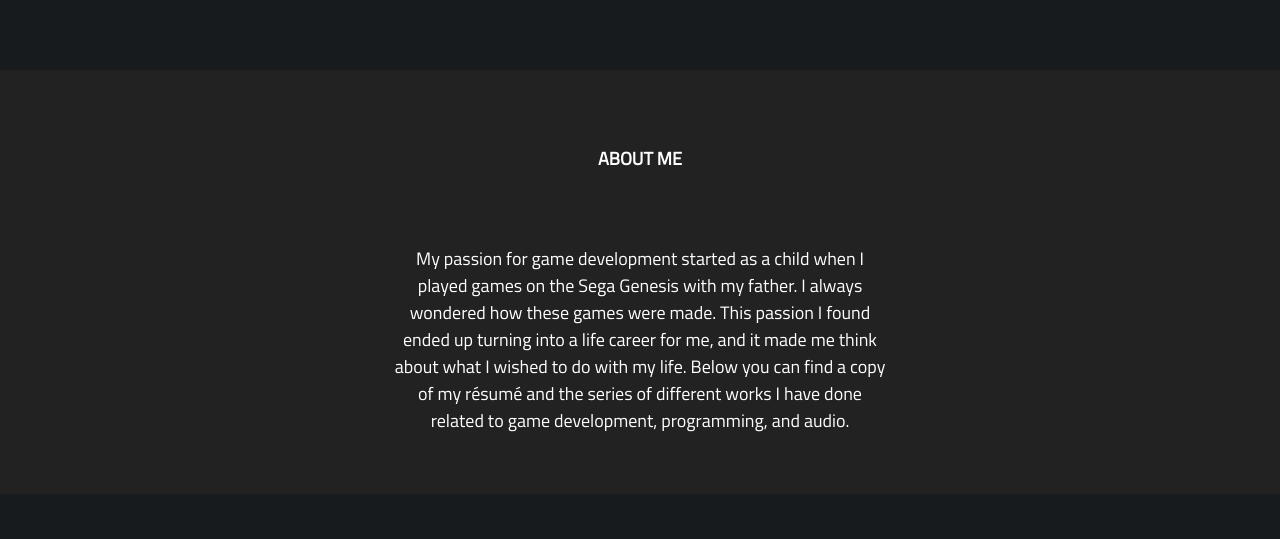
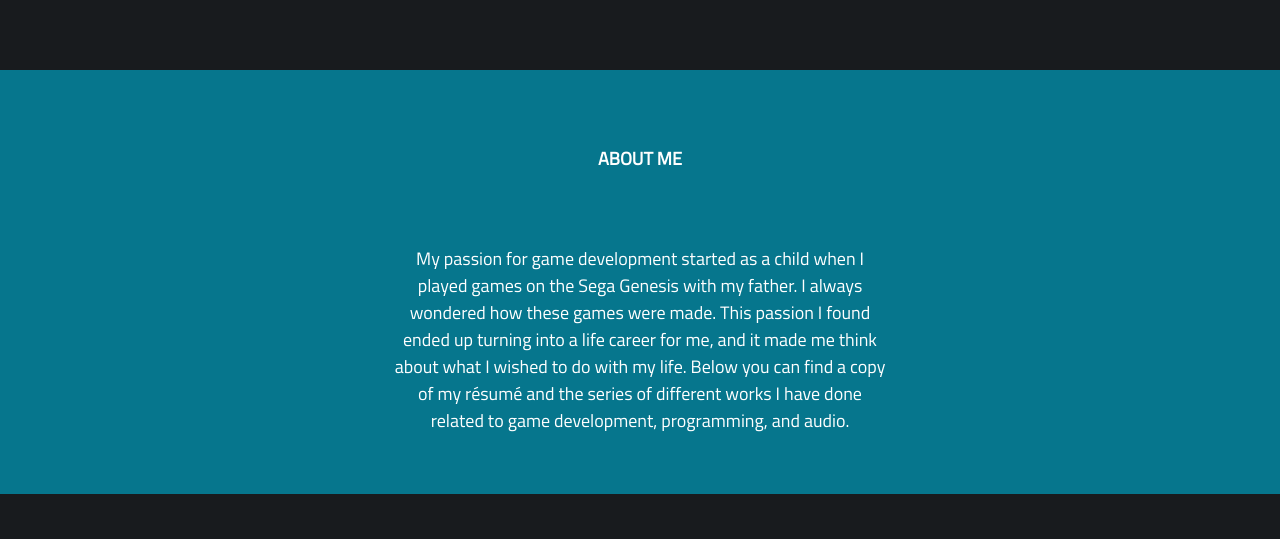
Before and after one commit to jtscorpion3/Portfolio, a plain HTML site: page index.html in a window 1280 px wide. Shown: the part 413-952 px from the top of the page. Drawn offline with Linux system fonts and the light colour scheme; files whose address does not match are found by name.

Commit message:
Update index.html

```diff
--- a/index.html
+++ b/index.html
@@ -265,7 +265,7 @@ footer .footer_column p {
 	border-top-width: 2px;
 }
 .footer_banner {
-	background-color: #222222;
+	background-color: #06768D;
 	padding-top: 60px;
 	padding-bottom: 30px;
 	padding-right: 25px;
@@ -278,7 +278,7 @@ footer .footer_column p {
 	font-size: 20px;
 }
 .footer_bannr {
-	background-color: #222222;
+	background-color: #06768D;
 	color: #FFFFFF;
 	margin: auto;
 	width: 40%;
```
